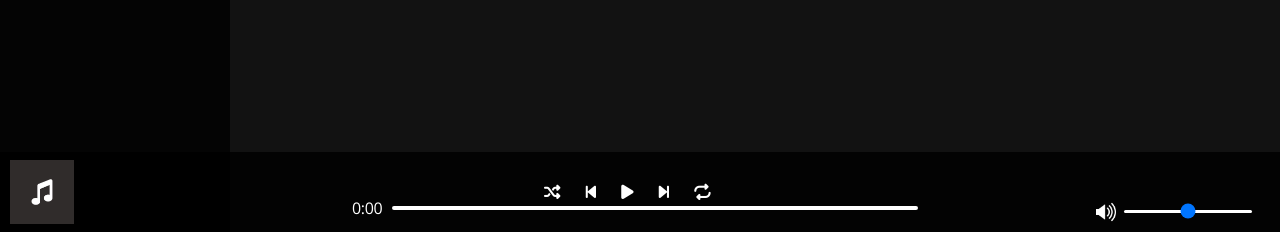
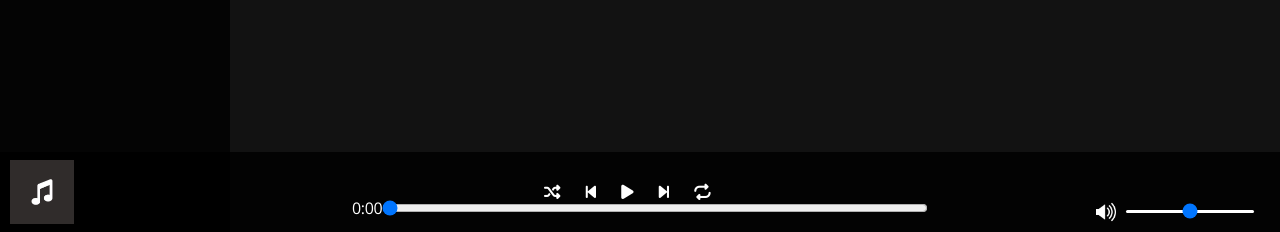
Before and after one commit to NicolasSchutz73/Freezer-Project, a PHP site: page / in a window 1280 px wide. Shown: the part 568-800 px from the top of the page. Run offline with PHP 8.4, Linux system fonts and the light colour scheme; data that the repository does not hold is empty; some libraries are stand-ins or nearby versions.

Commit message:
Footer
footer : changement barre audio

```diff
--- a/components/footer.php
+++ b/components/footer.php
@@ -22,9 +22,7 @@
         <div id="conteneurTimeBar">
             <div id="timeBar">
                 <p id="affichageTime">0:00</p>
-                <div id="borderTimeBar">
-                    <div id="controllTimeBar"></div>
-                </div>
+                <input type="range" id="timeSlider" min="0" max="100" value="0" step="1">
                 <p id="timeFinalAudio"></p>
             </div>
         </div>
--- a/script/scriptFooter.js
+++ b/script/scriptFooter.js
@@ -8,7 +8,7 @@ var audio = document.querySelector("audio");
 var TimeAudio = document.querySelector("#borderTimeBar")
 var ControlTimeAudio = document.querySelector("#controllTimeBar")
 var affichageTimeAudio = document.querySelector("#affichageTime")
-
+var timeSlider = document.querySelector("#timeSlider")
 
 
 //variable pour les info
@@ -89,21 +89,16 @@ volumeSlider.addEventListener("change", function () {
 //BARRE CONTROLE TEMPS AUDIO //
 audio.addEventListener("timeupdate", function () {
     let posBarre = audio.currentTime / audio.duration
-    ControlTimeAudio.style.width = posBarre * 100 + '%'
+    // ControlTimeAudio.style.width = posBarre * 100 + '%'
+    timeSlider.value = posBarre * 100
     // AFFICHAGE DU TEMPS DE L AUDIO //
     affichageTimeAudio.innerHTML = convertSecond(audio.currentTime)
     document.querySelector("#timeFinalAudio").innerHTML = convertSecond(audio.duration)
 
-    rect = TimeAudio.getBoundingClientRect();
-    largeurTimeAudio = rect.width;
+
 })
-
-
-
-TimeAudio.addEventListener("click", function (e) {
-    let x = ((e.clientX - rect.left) * 100) / largeurTimeAudio;
-    let TimeAudio = (x * audio.duration) / 100;
-    audio.currentTime = TimeAudio;
+timeSlider.addEventListener("input", () => {
+    audio.currentTime = (timeSlider.value * audio.duration) / 100
 })
 
 
@@ -247,12 +242,10 @@ function convertSecond(time) {
     sec = sec < 10 ? "0" + sec : sec
 
     if (hour > 0) {
-        TimeAudio.style.left = 37 + "%"
         res = hour + ":" + min + ":" + sec
     }
     else {
         res = min + ":" + sec;
-        TimeAudio.style.left = 35 + "%"
     }
     return res;
 }
--- a/style/footer.css
+++ b/style/footer.css
@@ -1,4 +1,14 @@
-#barAudio{
+* {
+    margin: 0;
+}
+
+body {
+    height: 40px;
+    color: black;
+}
+
+
+#barAudio {
     height: 80px;
     width: 100%;
     background-color: rgba(0, 0, 0, 0.8);
@@ -7,7 +17,7 @@
 
 }
 
-#barAudio #buttonAudio{
+#barAudio #buttonAudio {
     display: flex;
     justify-content: center;
     margin-top: 4vh;
@@ -15,16 +25,16 @@
 }
 
 
-#barAudio #buttonAudio i{
+#barAudio #buttonAudio i {
     cursor: pointer;
-    font-size:calc(10px + 0.5vw);
+    font-size: calc(10px + 0.5vw);
     margin-right: 2%;
     color: white;
 
 }
 
 
-#barAudio #volume #iconVolume{
+#barAudio #volume #iconVolume {
     width: 20px;
     margin-right: 10px;
     position: absolute;
@@ -32,7 +42,7 @@
     right: 12%;
 }
 
-#barAudio #volume #volumeSlider{
+#barAudio #volume #volumeSlider {
     margin-top: 8px;
     -webkit-appearance: none;
     border-radius: 10px;
@@ -51,7 +61,7 @@
     justify-content: center;
 }
 
-#barAudio #timeBar{
+#barAudio #timeBar {
     width: 45%;
     min-width: 20vh;
     display: flex;
@@ -59,33 +69,19 @@
     color: white;
 }
 
-#barAudio #timeBar #borderTimeBar{
+#barAudio #timeBar input {
     width: 100%;
-    height: 3px;
-    border: 2px solid white;
 
-    border-radius: 10px;
-    cursor: pointer;
-    margin-left: 10px;margin-right: 10px;
-
-}
-
-#barAudio #timeBar #borderTimeBar #controllTimeBar{
-    width: 0;
-    height: 100%;
-    background-color: white;
-    border-radius: 10px;
 
 }
 
 
 
-
-#Music{
+#Music {
     display: flex;
-    align-items:center;
-    position:absolute;
-    top:50%;
+    align-items: center;
+    position: absolute;
+    top: 50%;
 
     transform: translateY(-50%);
     width: 10%;
@@ -95,19 +91,17 @@
 
 }
 
-#Music > *{
+#Music>* {
     margin-right: 10px;
     color: white;
 }
 
-#Music img{
+#Music img {
     width: 50%;
 
 }
 
-#Music #like{
+#Music #like {
     width: 20%;
     margin-left: 30px;
-
-
 }
```
